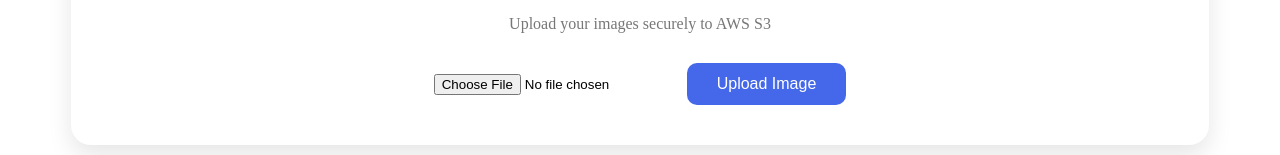
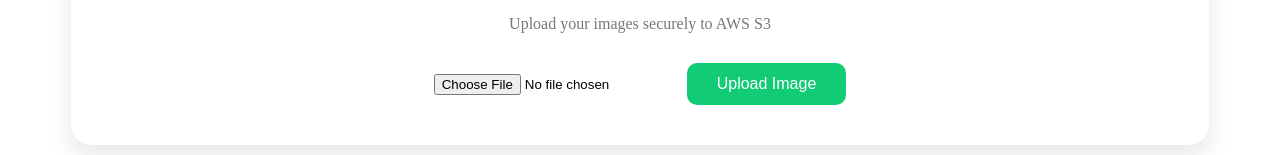
Before and after one commit to sambidhansenapati024/image-upload-web, an Angular app: page / in a window 1280 px wide. Shown: the part 140-295 px from the top of the page. Built offline with nearby package versions, Linux system fonts and the light colour scheme; no server answers.

Commit message:
colour change

```diff
--- a/src/app/components/image-upload/image-upload.component.css
+++ b/src/app/components/image-upload/image-upload.component.css
@@ -55,7 +55,7 @@ body{
 
 .upload-btn{
 
-    background:#4468e9;
+    background:#11cc75;
 
     color:white;
 
```
